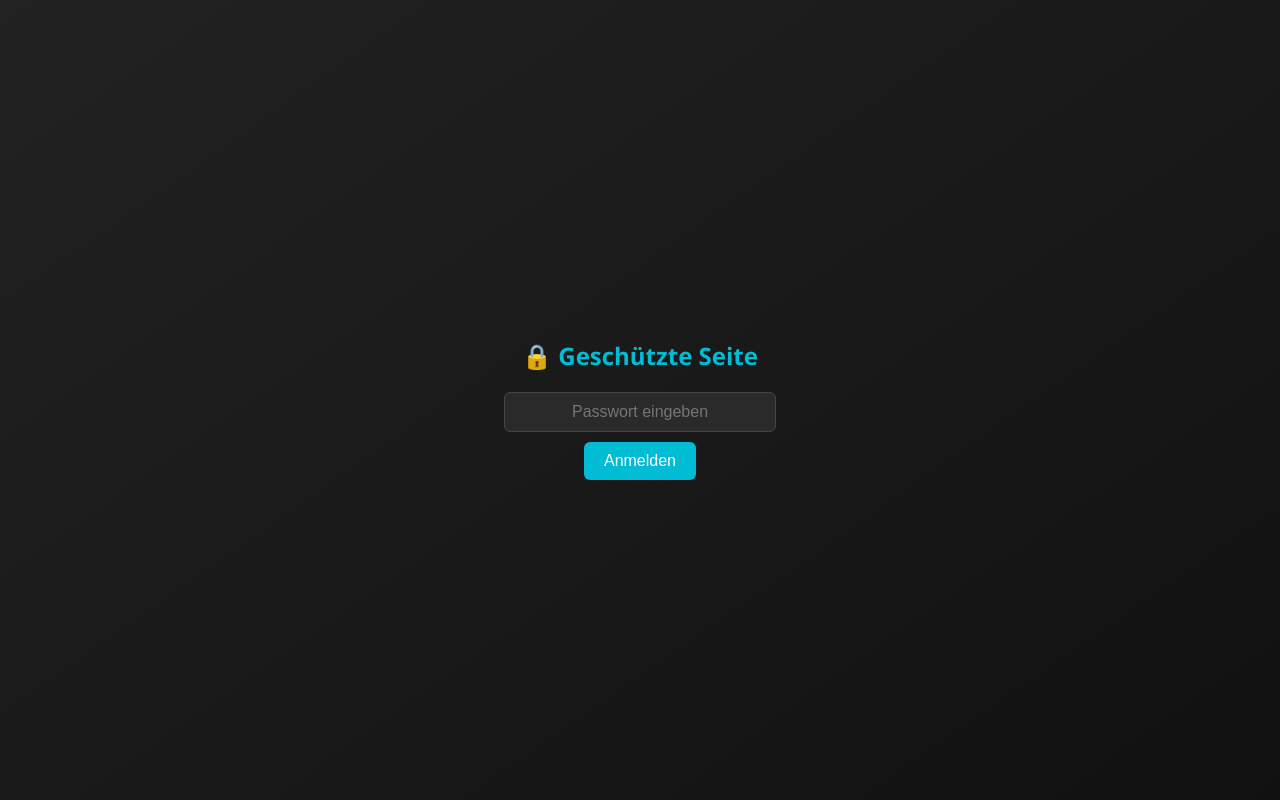
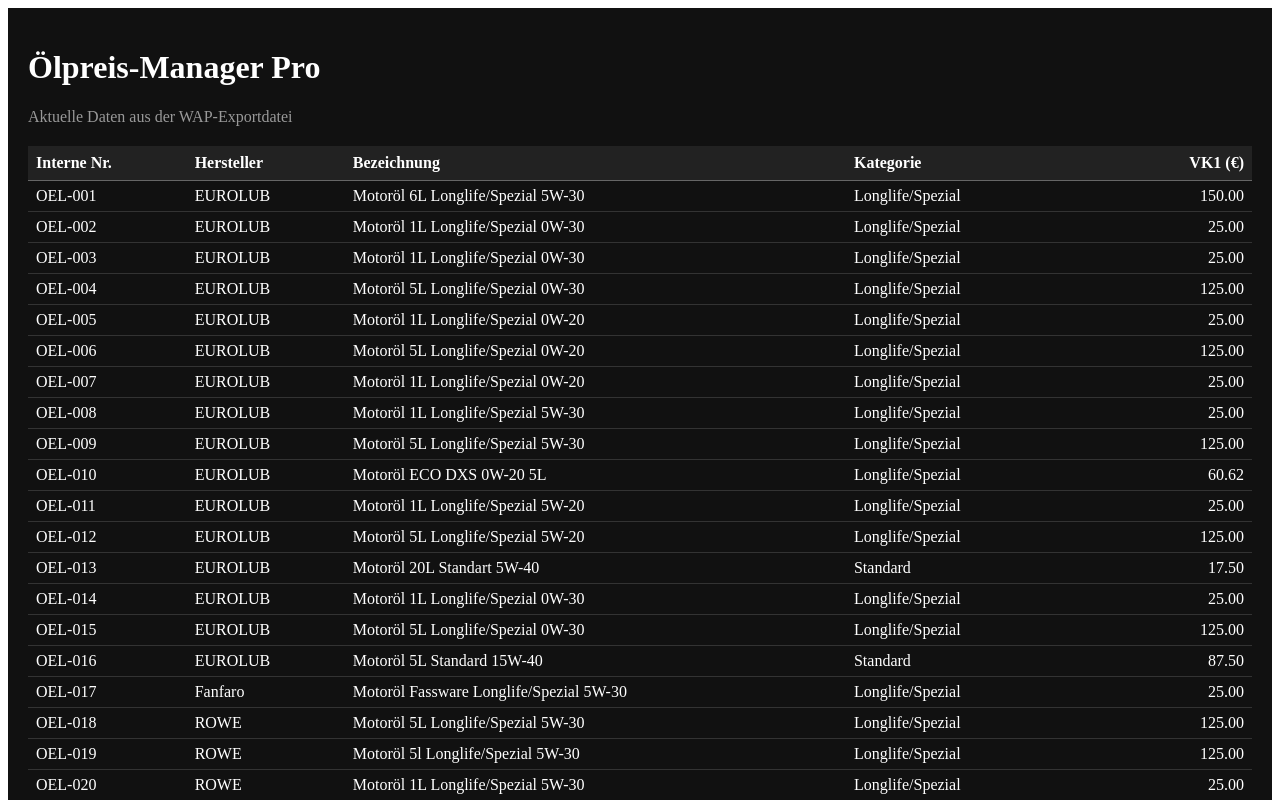
Before and after one commit to McLovin84de/Oelpreis-Manager-Pro, a React (Vite) app: page / in a window 1280 px wide. Shown: the top 800 px of the page. Built offline with nearby package versions, Linux system fonts and the light colour scheme.

Commit message:
Fix: vollständiger App.jsx mit robustem JSON-Ladevorgang

```diff
--- a/src/App.jsx
+++ b/src/App.jsx
@@ -1,73 +1,83 @@
-import React, { useState, useEffect } from "react";
-import "./styles.css";
-import data from "../public/data/localdb.json";
+import React, { useEffect, useState } from "react";
 
-export default function App() {
-  const [password, setPassword] = useState("");
-  const [unlocked, setUnlocked] = useState(false);
-  const [search, setSearch] = useState("");
+function App() {
+  const [data, setData] = useState([]);
+  const [loading, setLoading] = useState(true);
+  const [error, setError] = useState(null);
 
-  const handleLogin = () => {
-    if (password === "26061984") setUnlocked(true);
-    else alert("Falsches Passwort!");
-  };
+  useEffect(() => {
+    fetch("/data/localdb.json")
+      .then((res) => {
+        if (!res.ok) throw new Error("Fehler beim Laden der Datei");
+        return res.json();
+      })
+      .then((json) => {
+        setData(json);
+        setLoading(false);
+      })
+      .catch((err) => {
+        console.error("Fehler beim Laden der JSON:", err);
+        setError(err.message);
+        setLoading(false);
+      });
+  }, []);
 
-  if (!unlocked) {
+  if (loading) {
     return (
-      <div className="login-container">
-        <h2>🔒 Geschützte Seite</h2>
-        <input
-          type="password"
-          placeholder="Passwort eingeben"
-          value={password}
-          onChange={(e) => setPassword(e.target.value)}
-        />
-        <button onClick={handleLogin}>Anmelden</button>
+      <div style={{ color: "white", padding: "20px" }}>
+        <h1>Ölpreis-Manager Pro</h1>
+        <p>Daten werden geladen...</p>
       </div>
     );
   }
 
-  const filtered = data.filter((item) =>
-    item.bezeichnung.toLowerCase().includes(search.toLowerCase())
+  if (error) {
+    return (
+      <div style={{ color: "white", padding: "20px" }}>
+        <h1>Ölpreis-Manager Pro</h1>
+        <p style={{ color: "red" }}>Fehler: {error}</p>
+      </div>
     );
+  }
 
   return (
-    <div className="container">
-      <h1>🛢️ Öl-Datenübersicht</h1>
-      <input
-        type="text"
-        placeholder="Suche nach Bezeichnung..."
-        value={search}
-        onChange={(e) => setSearch(e.target.value)}
-      />
-      <table>
+    <div style={{ color: "white", padding: "20px", backgroundColor: "#111", minHeight: "100vh" }}>
+      <h1>Ölpreis-Manager Pro</h1>
+      <p style={{ color: "#999" }}>Aktuelle Daten aus der WAP-Exportdatei</p>
+
+      {data.length > 0 ? (
+        <table style={{ width: "100%", borderCollapse: "collapse", marginTop: "20px" }}>
           <thead>
-          <tr>
-            <th>Interne Nr</th>
-            <th>Artikelnummer</th>
-            <th>Hersteller</th>
-            <th>Bezeichnung</th>
-            <th>Kategorie</th>
-            <th>Freigaben</th>
-            <th>Netto EK</th>
-            <th>VK1</th>
+            <tr style={{ backgroundColor: "#222" }}>
+              <th style={{ borderBottom: "1px solid #666", padding: "8px", textAlign: "left" }}>Interne Nr.</th>
+              <th style={{ borderBottom: "1px solid #666", padding: "8px", textAlign: "left" }}>Hersteller</th>
+              <th style={{ borderBottom: "1px solid #666", padding: "8px", textAlign: "left" }}>Bezeichnung</th>
+              <th style={{ borderBottom: "1px solid #666", padding: "8px", textAlign: "left" }}>Kategorie</th>
+              <th style={{ borderBottom: "1px solid #666", padding: "8px", textAlign: "right" }}>VK1 (€)</th>
             </tr>
           </thead>
           <tbody>
-          {filtered.map((oil) => (
-            <tr key={oil.interne_nummer}>
-              <td>{oil.interne_nummer}</td>
-              <td>{oil.artikelnummer}</td>
-              <td>{oil.hersteller}</td>
-              <td>{oil.bezeichnung}</td>
-              <td>{oil.kategorie}</td>
-              <td>{oil.freigaben.join(", ")}</td>
-              <td>{oil.preis_netto.toFixed(2)} €</td>
-              <td>{oil.vk1.toFixed(2)} €</td>
+            {data.map((öl, index) => {
+              const vk1 = parseFloat(öl.vk1);
+              const vkDisplay = isNaN(vk1) ? "–" : vk1.toFixed(2);
+
+              return (
+                <tr key={index} style={{ borderBottom: "1px solid #333" }}>
+                  <td style={{ padding: "6px 8px" }}>{öl.interne_nummer || "–"}</td>
+                  <td style={{ padding: "6px 8px" }}>{öl.hersteller || "–"}</td>
+                  <td style={{ padding: "6px 8px" }}>{öl.bezeichnung || "–"}</td>
+                  <td style={{ padding: "6px 8px" }}>{öl.kategorie || "–"}</td>
+                  <td style={{ padding: "6px 8px", textAlign: "right" }}>{vkDisplay}</td>
                 </tr>
-          ))}
+              );
+            })}
           </tbody>
         </table>
+      ) : (
+        <p>Keine Daten gefunden.</p>
+      )}
     </div>
   );
 }
+
+export default App;
```
Lines whose indentation alone changed are shown as unchanged.
